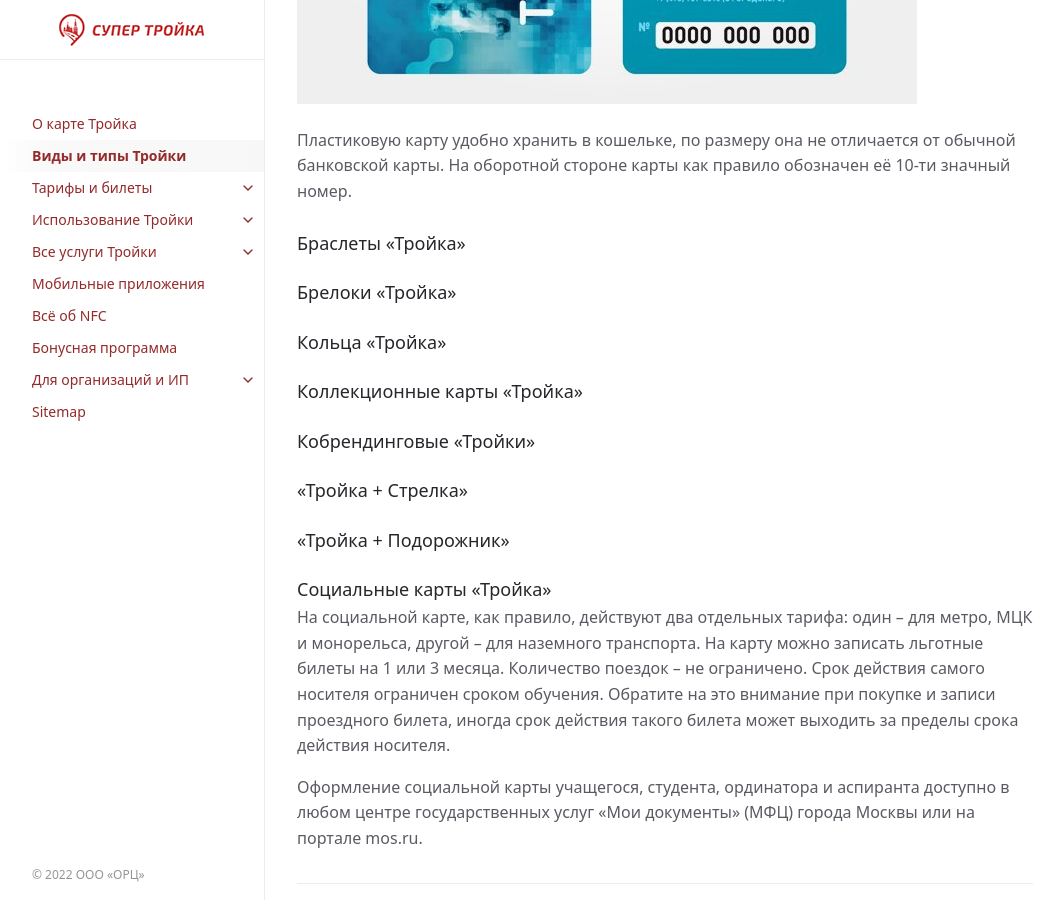
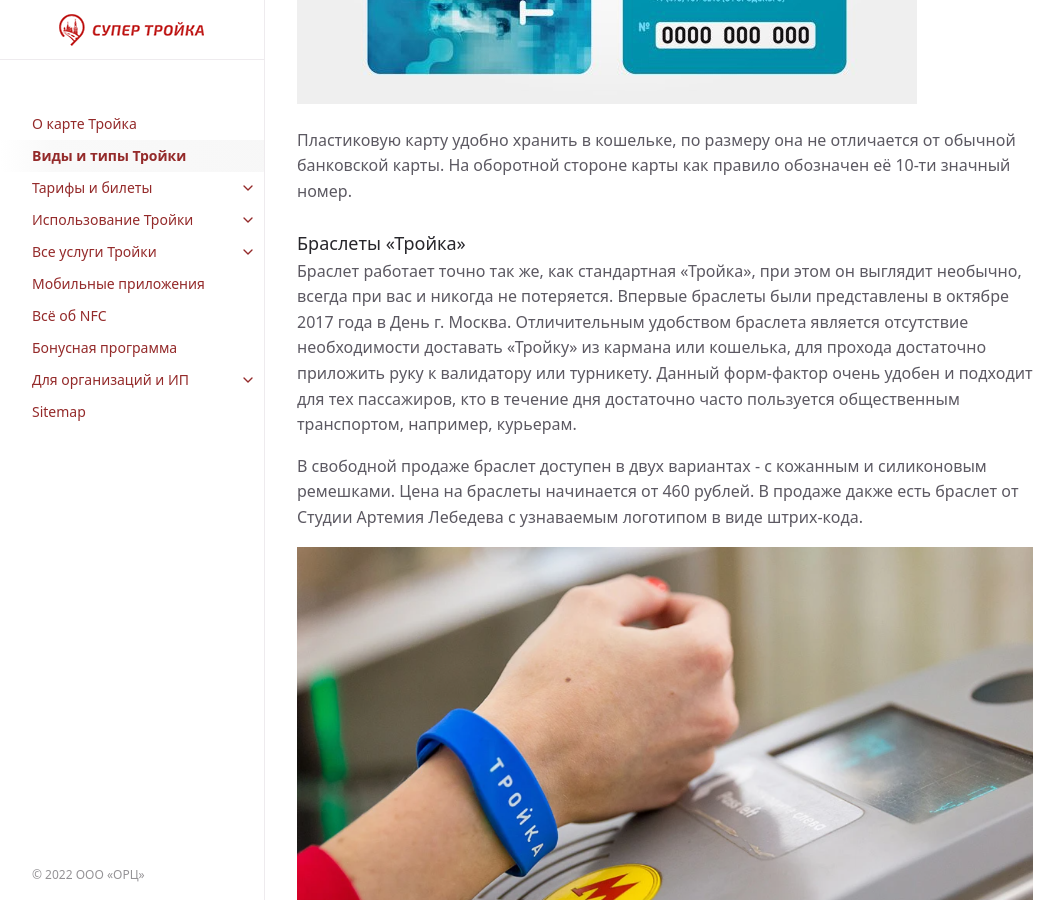
Before and after one commit to InvoiceBox/wiki.supertroika.ru, a Jekyll site: the page built from docs/troika.md, in a window 1280 px wide and 900 px high, scrolled down 1181 px. Shown: the whole window, without its empty margins (107-1171 px from the left). Built offline with Jekyll 4.4.1, drawn with Linux system fonts in a browser that asks for light colours.

Commit message:
Texts improvements

```diff
--- a/docs/troika.md
+++ b/docs/troika.md
@@ -38,6 +38,19 @@ date: 2022-05-05 15:21:00 +0300
 
 ### Браслеты «Тройка»
 
+Браслет работает точно так же, как стандартная «Тройка», при этом он выглядит необычно, всегда при
+вас и никогда не потеряется. Впервые браслеты были представлены в октябре 2017 года в День г. Москва.
+Отличительным удобством браслета является отсутствие необходимости доставать «Тройку» из кармана или
+кошелька, для прохода достаточно приложить руку к валидатору или турникету. Данный форм-фактор очень
+удобен и подходит для тех пассажиров, кто в течение дня достаточно часто пользуется общественным транспортом,
+например, курьерам.
+
+В свободной продаже браслет доступен в двух вариантах - с кожанным и силиконовым ремешками. Цена на
+браслеты начинается от 460 рублей. В продаже дакже есть браслет от Студии Артемия Лебедева с узнаваемым
+логотипом в виде штрих-кода.
+
+![Браслеты Тройка](/assets/images/collection/bracelets.png)
+
 ### Брелоки «Тройка»
 
 ### Кольца «Тройка»
```
Also changed, not shown: assets/images/collection/bracelets.png (added).
